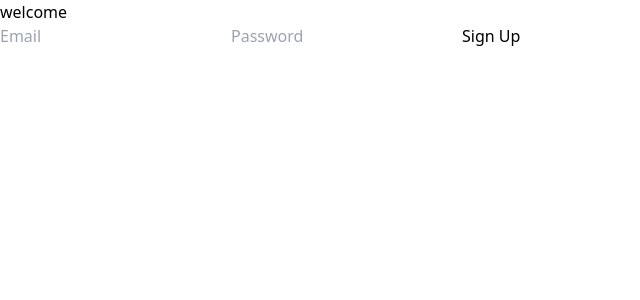
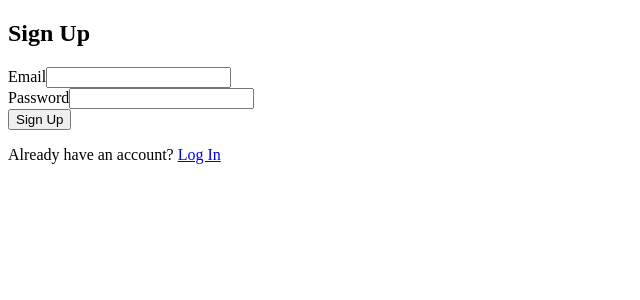
Before and after one commit to piyushsankhala/reactchatapp, a React (Vite) app: page /signup in a window 1280 px wide. Shown: the top 300 px of the page, without its empty margins (0-640 px from the left). Built offline with nearby package versions, Linux system fonts and the light colour scheme; no server answers.

Commit message:
Update Signup.jsx to save user info in Firestore and other changes

```diff
--- /dev/null
+++ b/src/components/UserList.jsx
@@ -0,0 +1,43 @@
+// src/components/UserList.jsx
+import React, { useEffect, useState } from 'react';
+import { db, auth } from '../firebase';
+import { collection, onSnapshot } from 'firebase/firestore';
+import { useNavigate } from 'react-router-dom';
+
+export default function UserList() {
+  const [users, setUsers] = useState([]);
+  const navigate = useNavigate();
+
+  useEffect(() => {
+    const unsubscribe = onSnapshot(collection(db, 'users'), (snapshot) => {
+      const usersData = snapshot.docs
+        .map((doc) => ({ id: doc.id, ...doc.data() }))
+        .filter((user) => user.id !== auth.currentUser.uid); // Exclude current user
+      setUsers(usersData);
+    });
+
+    return () => unsubscribe();
+  }, []);
+
+  const startChat = (user) => {
+    const chatId = [auth.currentUser.uid, user.id].sort().join('_');
+    navigate(`/chat/${chatId}`, { state: { user } });
+  };
+
+  return (
+    <div className="p-4 max-w-md mx-auto">
+      <h2 className="text-xl font-bold mb-4">Users</h2>
+      <ul>
+        {users.map((user) => (
+          <li
+            key={user.id}
+            className="p-2 border-b cursor-pointer hover:bg-gray-100"
+            onClick={() => startChat(user)}
+          >
+            {user.email}
+          </li>
+        ))}
+      </ul>
+    </div>
+  );
+}
--- a/src/main.jsx
+++ b/src/main.jsx
@@ -1,29 +1,55 @@
-import React from 'react';
-import ReactDOM from 'react-dom/client';
-import { BrowserRouter, Routes, Route, Navigate } from 'react-router-dom';
-import './index.css';
+import React, { useEffect, useState } from "react";
+import ReactDOM from "react-dom/client";
+import {
+  createBrowserRouter,
+  RouterProvider,
+  Navigate,
+} from "react-router-dom";
 
-import App from './App';
-import Login from './pages/Login';
-import Signup from './pages/Signup';
-import ChatRoom from './pages/Chatroom';
+import Login from "./pages/Login";
+import Signup from "./pages/Signup";
+import UserList from "./pages/UserList";
+import ChatRoom from "./pages/ChatRoom";
+import { auth } from "./firebase";
+import { onAuthStateChanged } from "firebase/auth";
 
-const root = ReactDOM.createRoot(document.getElementById('root'));
+// Wrapper to protect private routes
+function ProtectedRoute({ element }) {
+  const [user, setUser] = useState(null);
+  const [loading, setLoading] = useState(true);
 
-root.render(
-  <React.StrictMode>
-    <BrowserRouter>
-      <Routes>
-        <Route path="/" element={<App />}>
-          {/* Login page is default */}
-          <Route index element={<Login />} />
-          <Route path="login" element={<Login />} />
-          <Route path="signup" element={<Signup />} />
-          <Route path="chat" element={<ChatRoom />} />
-          {/* Redirect unknown routes */}
-          <Route path="*" element={<Navigate to="/" />} />
-        </Route>
-      </Routes>
-    </BrowserRouter>
-  </React.StrictMode>
+  useEffect(() => {
+    const unsubscribe = onAuthStateChanged(auth, (currentUser) => {
+      setUser(currentUser);
+      setLoading(false);
+    });
+    return () => unsubscribe();
+  }, []);
+
+  if (loading) return <div className="p-4">Loading...</div>;
+
+  return user ? element : <Navigate to="/login" replace />;
+}
+
+const router = createBrowserRouter([
+  {
+    path: "/login",
+    element: <Login />,
+  },
+  {
+    path: "/signup",
+    element: <Signup />,
+  },
+  {
+    path: "/",
+    element: <ProtectedRoute element={<UserList />} />,
+  },
+  {
+    path: "/chat/:chatId",
+    element: <ProtectedRoute element={<ChatRoom />} />,
+  },
+]);
+
+ReactDOM.createRoot(document.getElementById("root")).render(
+  <RouterProvider router={router} />
 );
--- a/src/pages/Chatroom.jsx
+++ b/src/pages/Chatroom.jsx
@@ -1,5 +1,6 @@
-import React, { useEffect, useState } from "react";
-import { db, auth } from "../firebase";
+// src/components/ChatRoom.jsx
+import React, { useEffect, useState } from 'react';
+import { db, auth } from '../firebase';
 import {
   collection,
   query,
@@ -7,17 +8,24 @@ import {
   onSnapshot,
   addDoc,
   serverTimestamp,
-} from "firebase/firestore";
-import { signOut } from "firebase/auth";
-import { useNavigate } from "react-router-dom";
+} from 'firebase/firestore';
+import { signOut } from 'firebase/auth';
+import { useNavigate, useParams, useLocation } from 'react-router-dom';
 
 export default function ChatRoom() {
   const [messages, setMessages] = useState([]);
-  const [newMessage, setNewMessage] = useState("");
+  const [newMessage, setNewMessage] = useState('');
   const navigate = useNavigate();
+  const { chatId } = useParams();
+  const location = useLocation();
+  const { user } = location.state || {};
 
   useEffect(() => {
-    const q = query(collection(db, "messages"), orderBy("createdAt"));
+    if (!chatId) return;
+
+    const messagesRef = collection(db, 'privateChats', chatId, 'messages');
+    const q = query(messagesRef, orderBy('createdAt'));
+
     const unsubscribe = onSnapshot(q, (snapshot) => {
       const msgs = snapshot.docs.map((doc) => ({
         id: doc.id,
@@ -26,32 +34,38 @@ export default function ChatRoom() {
       setMessages(msgs);
     });
 
-    return () => unsubscribe(); // Clean up listener
-  }, []);
+    return () => unsubscribe();
+  }, [chatId]);
 
   const handleSend = async () => {
-    if (newMessage.trim() === "") return;
+    if (newMessage.trim() === '') return;
 
-    await addDoc(collection(db, "messages"), {
+    const messagesRef = collection(db, 'privateChats', chatId, 'messages');
+
+    await addDoc(messagesRef, {
       text: newMessage,
       createdAt: serverTimestamp(),
       userId: auth.currentUser.uid,
       userName: auth.currentUser.email,
     });
 
-    setNewMessage("");
+    setNewMessage('');
   };
 
   const handleLogout = async () => {
     await signOut(auth);
-    navigate("/login");
+    navigate('/login');
   };
 
   return (
     <div className="p-4 max-w-md mx-auto">
       <div className="flex justify-between items-center mb-4">
-        <h2 className="text-xl font-bold">Chat Room</h2>
-        <button onClick={handleLogout} className="text-red-500">Logout</button>
+        <h2 className="text-xl font-bold">
+          Chat with {user?.email || 'User'}
+        </h2>
+        <button onClick={handleLogout} className="text-red-500">
+          Logout
+        </button>
       </div>
 
       <div className="h-80 overflow-y-auto border p-2 rounded bg-gray-100 mb-4">
@@ -60,8 +74,8 @@ export default function ChatRoom() {
             key={msg.id}
             className={`mb-2 p-2 rounded ${
               msg.userId === auth.currentUser.uid
-                ? "bg-blue-200 text-right"
-                : "bg-white text-left"
+                ? 'bg-blue-200 text-right'
+                : 'bg-white text-left'
             }`}
           >
             <p className="text-sm text-gray-600">{msg.userName}</p>
--- a/src/pages/Signup.jsx
+++ b/src/pages/Signup.jsx
@@ -1,29 +1,81 @@
 import { useState } from "react";
-import { auth } from "../firebase";
-import { useNavigate } from 'react-router-dom';
+import { Link, useNavigate } from "react-router-dom";
+import { createUserWithEmailAndPassword } from "firebase/auth";
+import { doc, setDoc } from "firebase/firestore";
+import { auth, db } from "../firebase"; // Adjust the import path as necessary
 
-import { createUserWithEmailAndPassword } from "firebase/auth";
-import React from "react";
 export default function Signup() {
   const [email, setEmail] = useState("");
   const [password, setPassword] = useState("");
+  const [loading, setLoading] = useState(false);
   const navigate = useNavigate();
 
+  const handleSignup = async (e) => {
+    e.preventDefault();
+    setLoading(true);
+    try {
+      const userCredential = await createUserWithEmailAndPassword(auth, email, password);
+      const user = userCredential.user;
 
-  const handleSignup = async () => {
-    try {
-      await createUserWithEmailAndPassword(auth, email, password);
-      navigate('./Login');
+      // Save user info to Firestore
+      await setDoc(doc(db, "users", user.uid), {
+        id: user.uid,
+        email: user.email,
+      });
+
+      navigate("/");
     } catch (error) {
-      alert(error.message);
+      console.error("Signup error:", error.message);
+      // Handle error (e.g., display error message to the user)
+    } finally {
+      setLoading(false);
     }
   };
 
   return (
-    <div className="p-4">
-      <input type="email" onChange={(e) => setEmail(e.target.value)} placeholder="Email" />
-      <input type="password" onChange={(e) => setPassword(e.target.value)} placeholder="Password" />
-      <button onClick={handleSignup}>Sign Up</button>
+    <div className="p-4 max-w-md mx-auto">
+      <h2 className="text-2xl font-bold mb-4">Sign Up</h2>
+      <form onSubmit={handleSignup} className="space-y-4">
+        <div>
+          <label htmlFor="email" className="block text-sm font-medium">
+            Email
+          </label>
+          <input
+            id="email"
+            type="email"
+            required
+            value={email}
+            onChange={(e) => setEmail(e.target.value)}
+            className="mt-1 p-2 border rounded w-full"
+          />
+        </div>
+        <div>
+          <label htmlFor="password" className="block text-sm font-medium">
+            Password
+          </label>
+          <input
+            id="password"
+            type="password"
+            required
+            value={password}
+            onChange={(e) => setPassword(e.target.value)}
+            className="mt-1 p-2 border rounded w-full"
+          />
+        </div>
+        <button
+          type="submit"
+          disabled={loading}
+          className="bg-blue-500 text-white px-4 py-2 rounded"
+        >
+          {loading ? "Signing Up..." : "Sign Up"}
+        </button>
+      </form>
+      <p className="mt-4 text-sm">
+        Already have an account?{" "}
+        <Link to="/login" className="text-blue-500">
+          Log In
+        </Link>
+      </p>
     </div>
   );
 }
```
